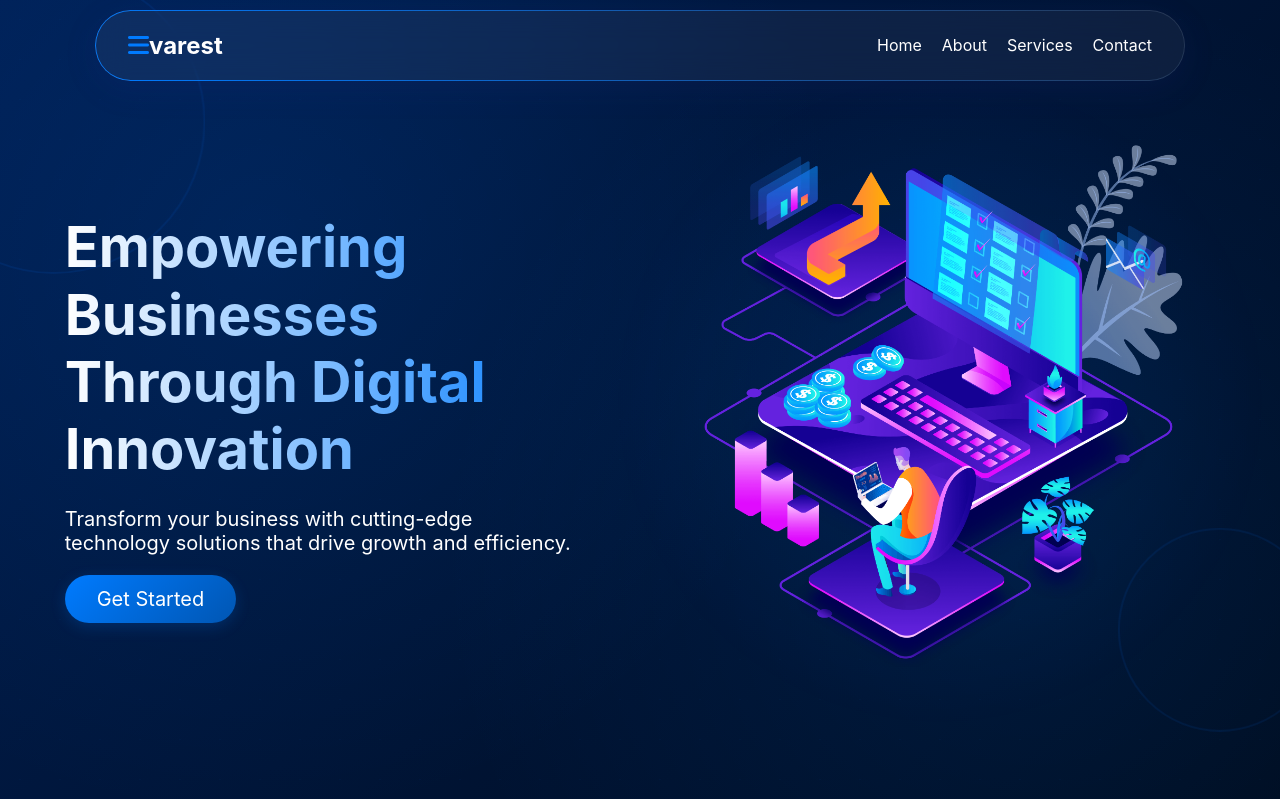
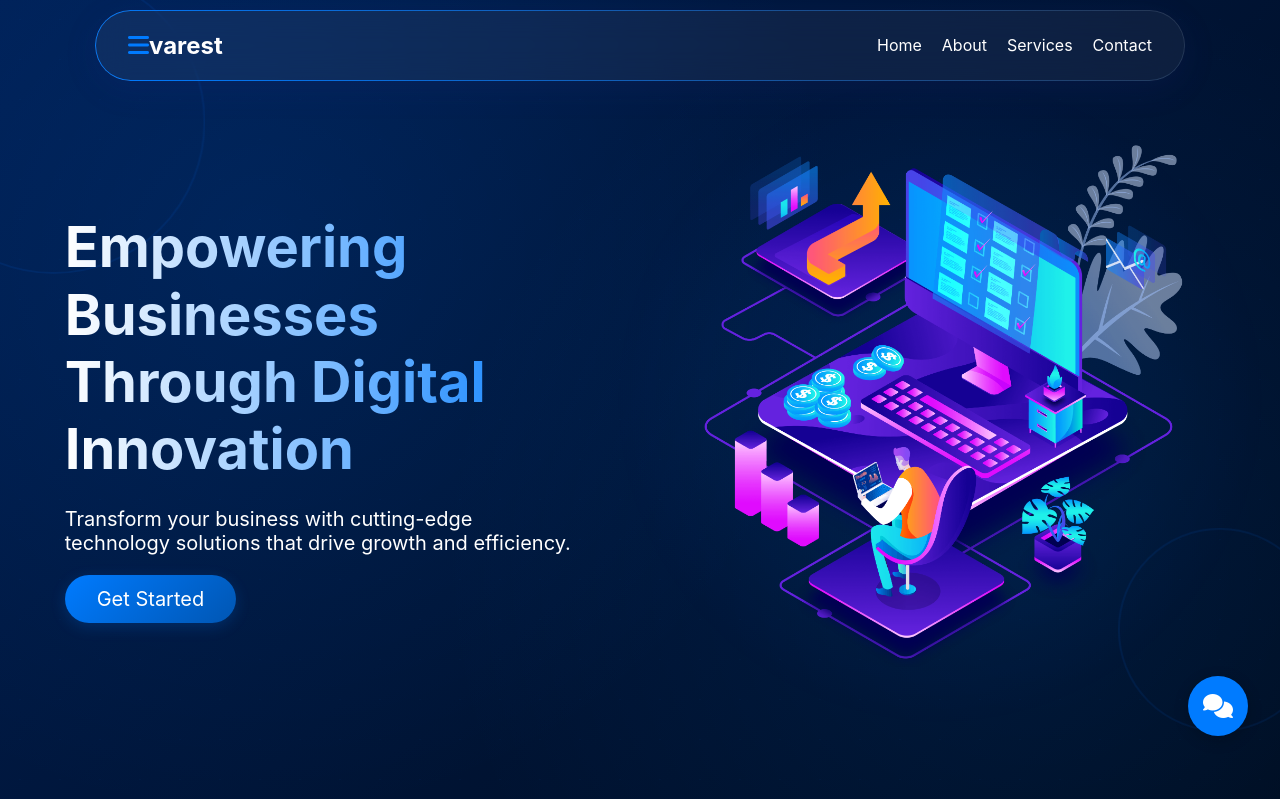
Before and after one commit to Athooh/evarest, a React (Create React App) app: page / in a window 1280 px wide. Shown: the top 799 px of the page. Built offline with nearby package versions, Linux system fonts and the light colour scheme.

Commit message:
Add ChatBot component to Home page for enhanced user interaction

```diff
--- a/src/components/Pages/Home/Home.js
+++ b/src/components/Pages/Home/Home.js
@@ -4,6 +4,7 @@ import "./Home.css";
 import "../../Button/Button.css";
 import "../../Footer/Footer.css";
 import { useInView } from "react-intersection-observer";
+import ChatBot from '../../ChatBot/ChatBot';
 
 function Home() {
   return (
@@ -16,6 +17,7 @@ function Home() {
       <ProductsSection />
       <WorkflowSection />
       <ContactCTASection />
+      <ChatBot />
     </div>
   );
 }
```
